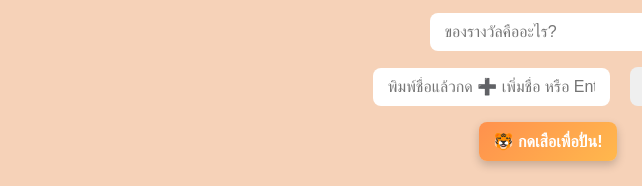
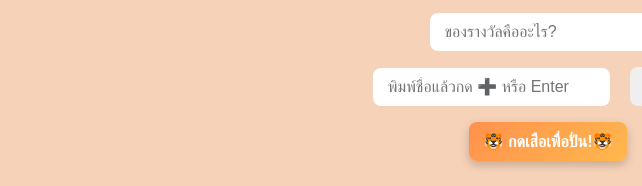
Before and after one commit to paka-byte/uncletigerspinner, a plain HTML site: page index.html in a window 1280 px wide. Shown: the part 160-346 px from the top of the page, 92-734 px from the left. Drawn offline with nearby package versions, Linux system fonts and the light colour scheme.

Commit message:
Update index.html

```diff
--- a/index.html
+++ b/index.html
@@ -186,11 +186,11 @@
   <input type="text" id="prizeInput" placeholder="ของรางวัลคืออะไร?"><br>
 
   <!-- ช่องชื่อ + ปุ่มเพิ่มชื่อ (มือถือกดได้ทีละชื่อ) -->
-  <input type="text" id="nameInput" placeholder="พิมพ์ชื่อแล้วกด ➕ เพิ่มชื่อ หรือ Enter">
+  <input type="text" id="nameInput" placeholder="พิมพ์ชื่อแล้วกด ➕ หรือ Enter">
   <button id="addNameBtn" type="button" aria-label="เพิ่มชื่อ">➕ เพิ่มชื่อ</button>
   <br>
 
-  <button id="spinBtn">🐯 กดเสือเพื่อปั่น!</button>
+  <button id="spinBtn">🐯 กดเสือเพื่อปั่น!🐯 </button>
 
   <div class="container">
     <div class="wheel-wrap">
```
